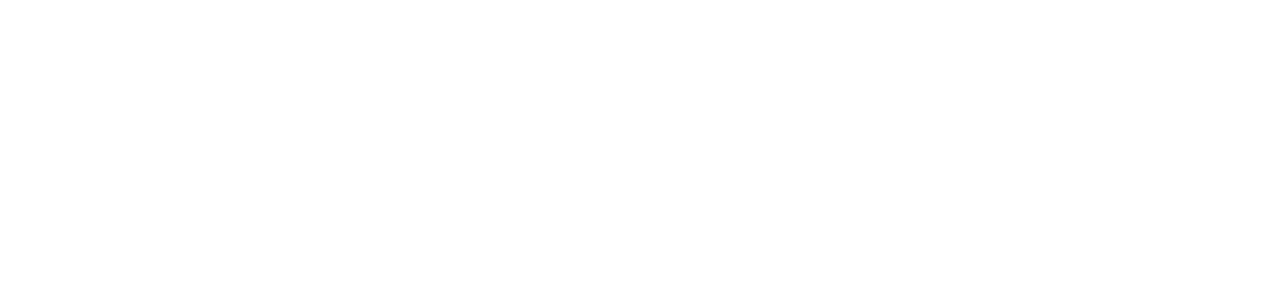
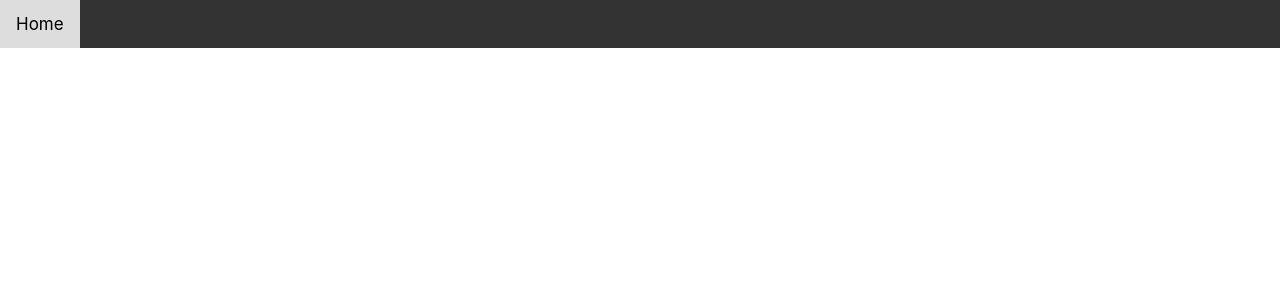
Before and after one commit to dennis-mburu/phase-3-project-internship-management-system, a React (Create React App) app in the folder client/internship_management_system/: page / in a window 1280 px wide. Shown: the top 300 px of the page. Built offline with nearby package versions, Linux system fonts and the light colour scheme.

Commit message:
Added Navbar Component + Navbar Styling

```diff
--- a/client/internship_management_system/src/App.css
+++ b/client/internship_management_system/src/App.css
@@ -36,3 +36,37 @@
     transform: rotate(360deg);
   }
 }
+
+
+/* My Css starts Here */
+
+body {margin:0;}
+
+.navbar {
+  overflow: hidden;
+  background-color: #333;
+  position: fixed;
+  top: 0;
+  width: 100%;
+}
+
+.navbar a {
+  float: left;
+  display: block;
+  color: #f2f2f2;
+  text-align: center;
+  padding: 14px 16px;
+  text-decoration: none;
+  font-size: 17px;
+}
+
+.navbar a:hover {
+  background: #ddd;
+  color: black;
+}
+
+.main {
+  padding: 16px;
+  margin-top: 30px;
+  /* height: 1500px; Used in this example to enable scrolling */
+}
--- a/client/internship_management_system/src/App.js
+++ b/client/internship_management_system/src/App.js
@@ -1,10 +1,13 @@
 // import logo from './logo.svg';
 import './App.css';
+import React from 'react';
+import {Route, Switch} from "react-router-dom"
+import NavBar from "./components/NavBar"
 
 function App() {
   return (
     <div className="App">
-
+      <NavBar />
     </div>
   );
 }
--- /dev/null
+++ b/client/internship_management_system/src/components/NavBar.js
@@ -0,0 +1,15 @@
+import React from "react";
+import { NavLink } from "react-router-dom"
+
+
+function Navbar (){
+    return (
+        <div className="navbar">
+            <NavLink  to="/" >
+                Home
+            </NavLink>
+        </div>
+    )
+}
+
+export default Navbar
--- a/client/internship_management_system/src/index.js
+++ b/client/internship_management_system/src/index.js
@@ -3,11 +3,15 @@
 import './index.css';
 import App from './App';
 import reportWebVitals from './reportWebVitals';
+import { BrowserRouter } from 'react-router-dom';
+
 
 const root = ReactDOM.createRoot(document.getElementById('root'));
 root.render(
   <React.StrictMode>
-    <App />
+    <BrowserRouter>
+      <App />
+    </BrowserRouter>
   </React.StrictMode>
 );
 
```
